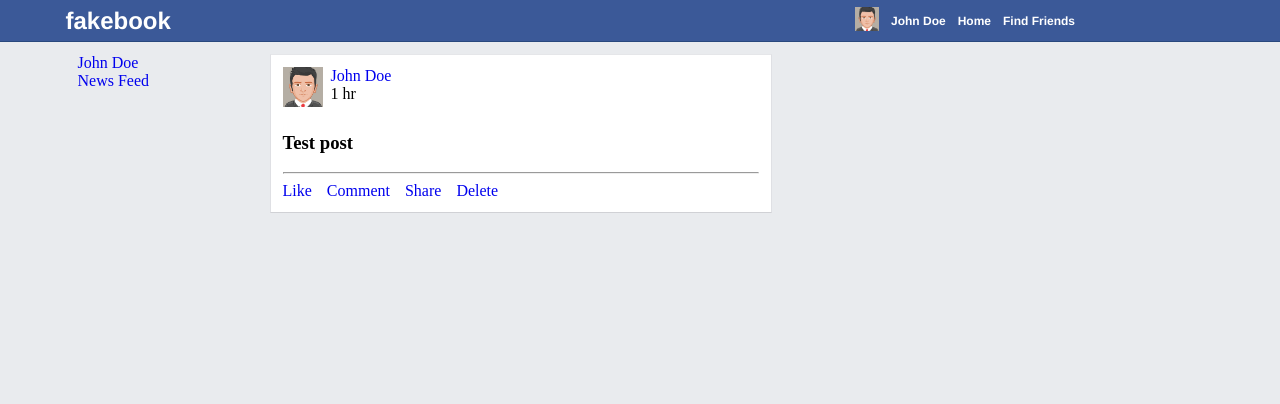
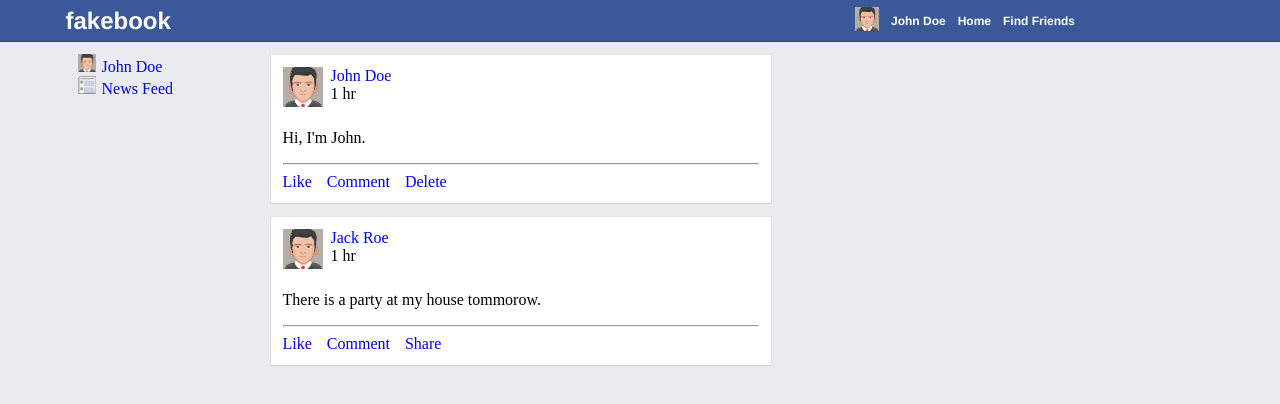
Before and after one commit to namzo198/bakman329.github.io, a React app: page / in a window 1280 px wide. Shown: the top 404 px of the page. Built offline with nearby package versions, Linux system fonts and the light colour scheme.

Commit message:
Add modular posts and better sidebar

```diff
--- a/App.jsx
+++ b/App.jsx
@@ -1,7 +1,57 @@
 import React from 'react';
+import ReactDOM from 'react-dom'
 
-function clickDelete(e) {
-   document.getElementById('test-post').remove();
+class Post extends React.Component {
+   constructor(props){
+      super(props);
+      this.state = {render: true};
+      this.clickDelete = this.clickDelete.bind(this);
+   }
+
+   clickDelete() {
+      this.setState({render: false});
+   }
+
+   actions() {
+      if (this.props.name == "John Doe") {
+         return(
+         <div id="actions">
+            <a href="#">Like</a>
+            <a href="#">Comment</a>
+            <a href="javascript:void(0);" onClick={this.clickDelete}>Delete</a>
+         </div>);
+      }
+      else {
+         return(
+         <div id="actions">
+            <a href="#">Like</a>
+            <a href="#">Comment</a>
+            <a href="#">Share</a>
+         </div>);
+      }
+   }
+
+   render() {
+      if (!this.state.render) {
+         return null;
+      }
+
+      return(
+         <div id="test-post">
+            <div id="test-content">
+               <div id="test-info">
+                  <img id="test-pic" src={this.props.img} />
+                  <div id="test-text">
+                     <a href="#" id="test-name">{this.props.name}</a>
+                     <p id="test-time">1 hr</p>
+                  </div>
+               </div>
+               <p>{this.props.children}</p>
+               <hr />
+               {this.actions()}
+            </div>
+         </div>);
+   }
 }
 
 class App extends React.Component {
@@ -22,32 +72,17 @@ class App extends React.Component {
             <div id="page-content">
                <ul id="left-navagation">
                   <li>
+                     <img src="./assets/profile_img.jpg" />
                      <a href="#">John Doe</a>
                   </li>
                   <li>
+                     <img src="./assets/news_feed.jpg" />
                      <a href="#">News Feed</a>
                   </li>
                </ul>
                <div id="post-area">
-                  <div id="test-post">
-                     <div id="test-content">
-                        <div id="test-info">
-                           <img id="test-pic" src="./assets/profile_img.jpg" />
-                           <div id="test-text">
-                              <a href="#" id="test-name">John Doe</a>
-                              <p id="test-time">1 hr</p>
-                           </div>
-                        </div>
-                        <h3>Test post</h3>
-                        <hr />
-                        <div id="actions">
-                           <a href="#">Like</a>
-                           <a href="#">Comment</a>
-                           <a href="#">Share</a>
-                           <a  href="javascript:void(0);" onClick={clickDelete}>Delete</a>
-                        </div>
-                     </div>
-                  </div>
+                  <Post name="John Doe" img="./assets/profile_img.jpg">Hi, I'm John.</Post>
+                  <Post name="Jack Roe" img="./assets/profile_img.jpg">There is a party at my house tommorow.</Post>
                </div>
             </div>
          </div>
--- a/index.css
+++ b/index.css
@@ -75,7 +75,14 @@ a {
 }
 
 #left-navagation a {
-	display: block;
+	display: inline-block;
+}
+
+#left-navagation img {
+	display: inline-block;
+	width: 18px;
+	height: 18px;
+	margin-right: 6px;
 }
 
 #post-area {
@@ -84,11 +91,12 @@ a {
 }
 
 #test-post {
-	display: inline-block;
+	display: block;
 	width: 500px;
 	background-color: #fff;
 	border: 1px solid;
 	border-color: #e5e6e9 #dfe0e4 #d0d1d5;
+	margin-bottom: 12px;
 }
 
 #test-content {
```
Also changed, not shown: assets/news_feed.jpg (added).
